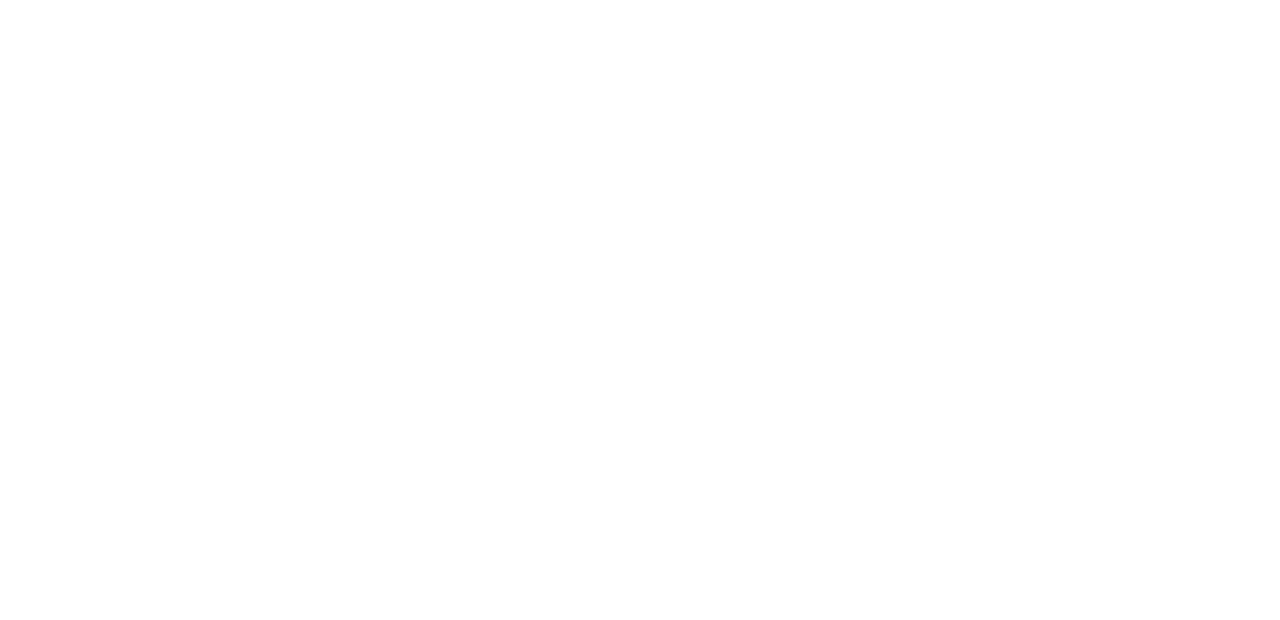
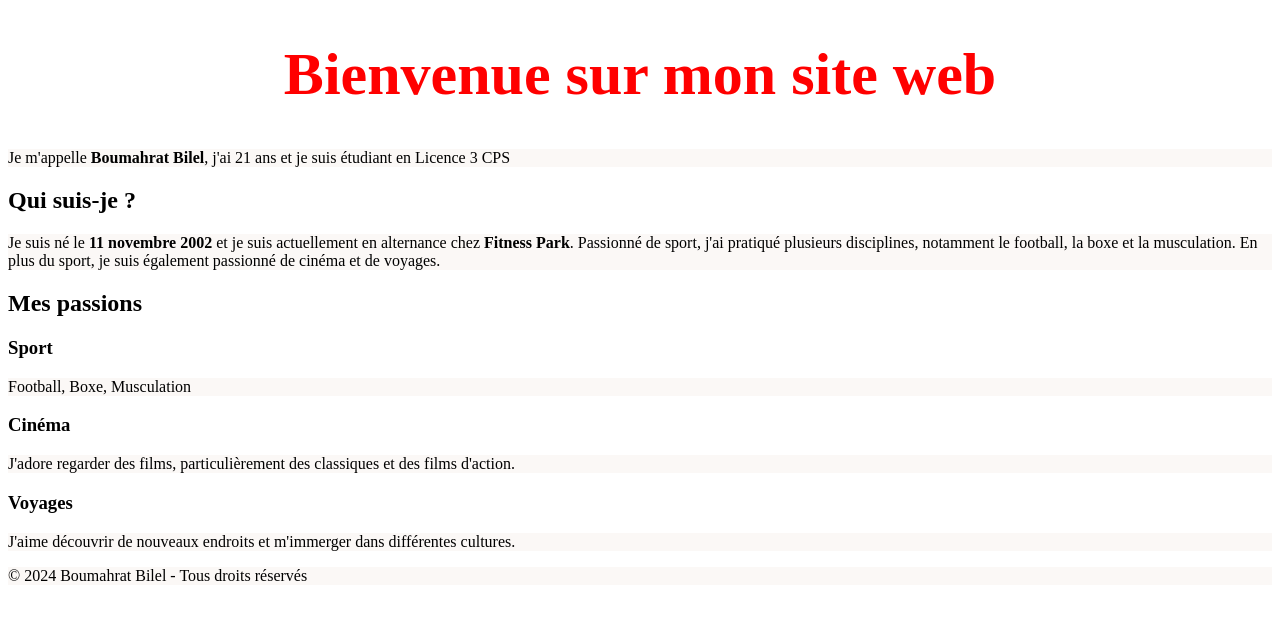
Before and after one commit to BILELBOUMAHRAT/PORTEFOLIO_bb, a plain HTML site: page index.html in a window 1280 px wide. Drawn offline with Linux system fonts and the light colour scheme.

Commit message:
Update index.html

```diff
--- a/index.html
+++ b/index.html
@@ -1,9 +1,45 @@
 <!DOCTYPE html>
-<html>
-  <head>
-    <title>Titre de la page</title>
-  </head>
-  <body>
-    <!-- Contenu de la page -->
-  </body>
+<html lang="fr">
+<head>
+    <meta charset="UTF-8">
+    <meta name="viewport" content="width=device-width, initial-scale=1.0">
+    <meta http-equiv="X-UA-Compatible" content="ie=edge">
+    <title>Boumahrat Bilel - Profil</title>
+    <link rel="stylesheet" href="style.css">
+</head>
+<body>
+
+    <header>
+        <h1>Bienvenue sur mon site web</h1>
+        <p>Je m'appelle <strong>Boumahrat Bilel</strong>, j'ai 21 ans et je suis étudiant en Licence 3 CPS</p>
+    </header>
+
+    <section class="biographie">
+        <h2>Qui suis-je ?</h2>
+        <p>Je suis né le <strong>11 novembre 2002</strong> et je suis actuellement en alternance chez <strong>Fitness Park</strong>. Passionné de sport, j'ai pratiqué plusieurs disciplines, notamment le football, la boxe et la musculation. En plus du sport, je suis également passionné de cinéma et de voyages. </p>
+    </section>
+
+    <section class="interests">
+        <h2>Mes passions</h2>
+        <div class="passions">
+            <div class="passion">
+                <h3>Sport</h3>
+                <p>Football, Boxe, Musculation</p>
+            </div>
+            <div class="passion">
+                <h3>Cinéma</h3>
+                <p>J'adore regarder des films, particulièrement des classiques et des films d'action.</p>
+            </div>
+            <div class="passion">
+                <h3>Voyages</h3>
+                <p>J'aime découvrir de nouveaux endroits et m'immerger dans différentes cultures.</p>
+            </div>
+        </div>
+    </section>
+
+    <footer>
+        <p>© 2024 Boumahrat Bilel - Tous droits réservés</p>
+    </footer>
+
+</body>
 </html>
```
